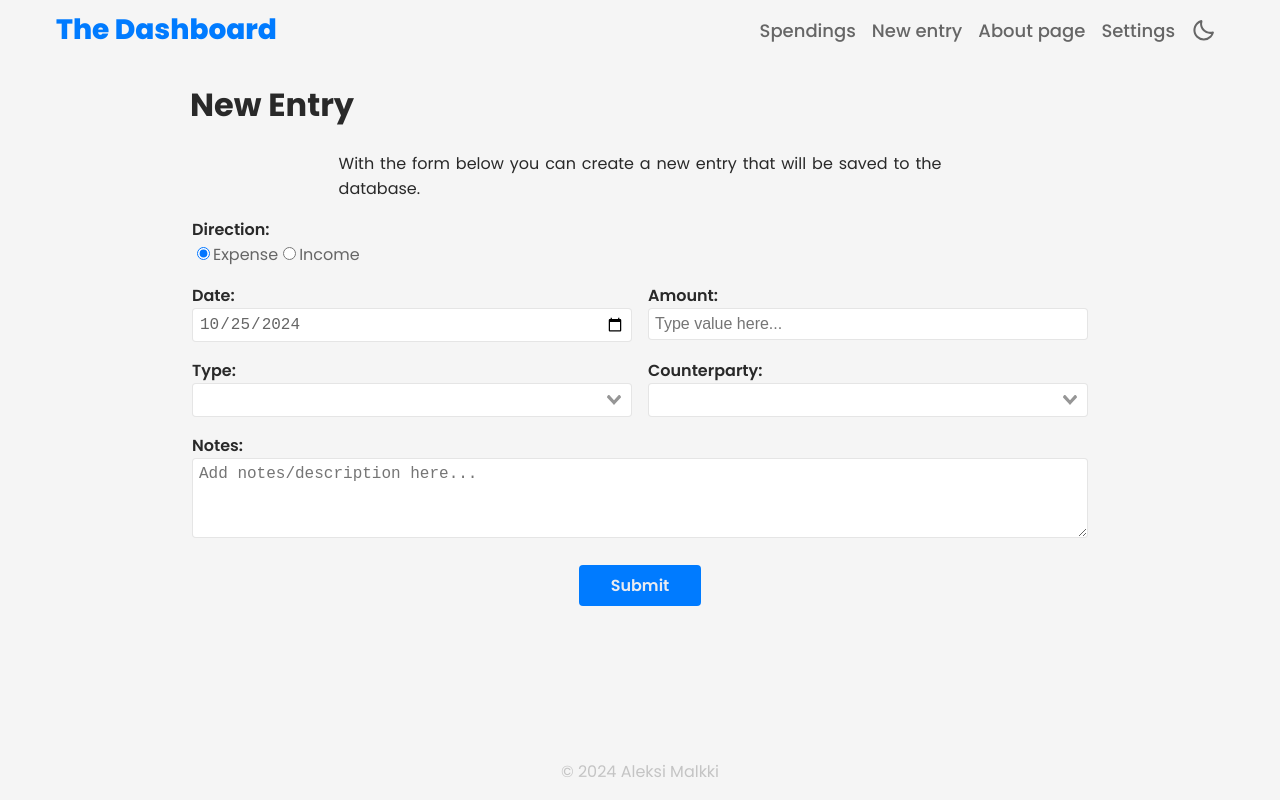
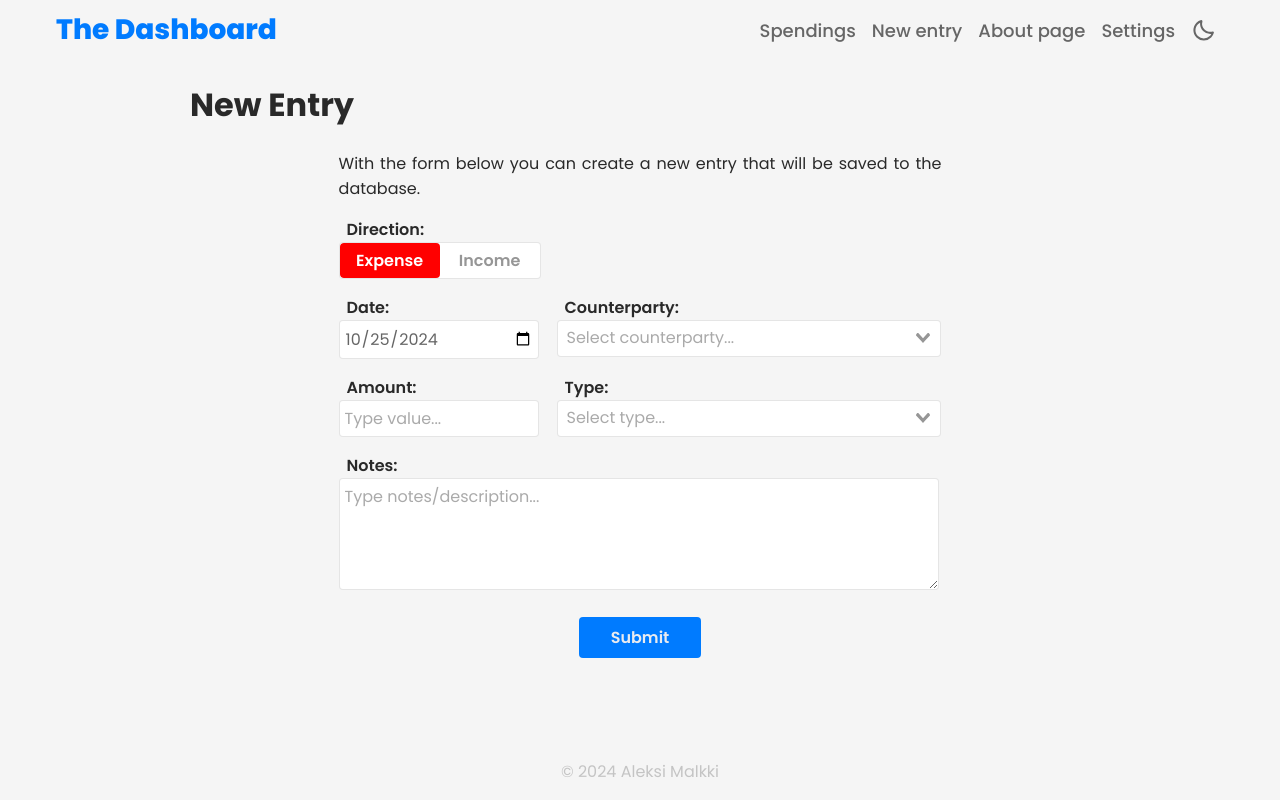
Before and after one commit to Alkama4/The-Dashboard, a Vue app: page /newentry in a window 1280 px wide. Built offline with nearby package versions, Linux system fonts and the light colour scheme.

Commit message:
Form polish

```diff
--- a/package.json
+++ b/package.json
@@ -9,7 +9,9 @@
   },
   "dependencies": {
     "core-js": "^3.8.3",
+    "echarts": "^5.5.1",
     "vue": "^3.2.13",
+    "vue-echarts": "^7.0.3",
     "vue-router": "^4.4.5",
     "vue-select": "^4.0.0-beta.6"
   },
--- a/src/assets/global.css
+++ b/src/assets/global.css
@@ -11,6 +11,7 @@
     --spacing-sm: 8px;
     --spacing-md: 16px;
     --spacing-lg: 32px;
+    --spacing-hg: 64px;
 
     /* border radius */
     --border-radius-small: 4px;
@@ -33,10 +34,10 @@
 
     /* Media break off points */
     /*
-        - 1500px: date format
-        - 777px: notes
-        - 666px: top bar
-        - 600px: Type
+        - 1500px: table-date-format
+        - 777px: table-notes, form, top bar
+        - 600px: table-type
+        - 450px: modal fullscreen
     */
 
     /* Always one color */
@@ -73,10 +74,12 @@
     --color-text-light: #666666;
     --color-text-lighter: #969696;
     --color-text-hidden: #c4c4c4;
+    --color-text-placeholder: #aaa;
     --color-text-inverted: #e9ebf0;
     --color-text-inverted-hover: #ffffff;
 
     --color-border: hsla(0, 0%, 0%, 0.1);
+    --color-border-hover: hsla(0, 0%, 0%, 0.2);
 
     /* Backgrounds */
     --color-background: #f5f5f5;
@@ -130,10 +133,12 @@
     --color-text-light: #aaa;
     --color-text-lighter: #888;
     --color-text-hidden: #555;
+    --color-text-placeholder: #666;
     --color-text-inverted: #292929;
     --color-text-inverted-hover: #000;
 
     --color-border: hsla(0, 0%, 100%, 0.1);
+    --color-border-hover: hsla(0, 0%, 100%, 0.2);
 
     /* Backgrounds */
     --color-background: #111;
@@ -290,28 +295,47 @@ button.button-simple {
 
 
 /* Inputs */
+label {
+    font-weight: 600;
+    color: var(--color-text);
+    padding-left: var(--spacing-sm);
+}
+
 input, textarea{
+    cursor: text;
+
     background-color: var(--color-background-input);
-    padding: 6px;
+    padding: 5px;
     width: calc(100% - 14px);       /* 2 x 6px ja 2 lisää koska v-select?? */
     max-width: calc(100% - 14px);   /* 2 x 6px ja 2 lisää koska v-select?? */
 
     color: var(--color-text-light);
     font-size: var(--font-size-base);
+    font-family: 'Poppins';
 
     border-width: 1px;
     border-style: solid;
     border-color: var(--color-border);
     border-radius: var(--border-radius-small);
+    transition: border-color 0.1s ease-out;
+}
+input:hover, textarea:hover {
+    border-color: var(--color-border-hover);
 }
 
 textarea {
     resize: vertical;
-    height: 66px;
+    height: 100px;
+    font-family: 'Poppins';
 }
 
 input[type="radio"] {
     width: fit-content;
+}
+
+::placeholder {
+    color: var(--color-text-placeholder);
+    opacity: 1;
 }
 
 /* - - - - QUICK AND DIRTY CLASSES - - - - */
--- a/src/components/EntryForm.vue
+++ b/src/components/EntryForm.vue
@@ -1,52 +1,41 @@
 <template>
     <form @submit.prevent="handleSubmit">
-        <div class="form-wide">
+        <div class="grid-direction">
             <label for="direction">Direction:</label><br>
-            <input
-                type="radio"
-                id="radioExpense"
-                name="direction"
-                value="expense"
-                v-model="formData.direction"
-            />
-            <label for="radioExpense" class="label-normal-text">Expense</label>
-
-            <input
-                type="radio"
-                id="radioIncome"
-                name="direction"
-                value="income"
-                v-model="formData.direction"
-            />
-            <label for="radioIncome" class="label-normal-text">Income</label>
+            <SliderToggle v-model="formData.direction" />
         </div>
-        <div>
+        <div class="grid-date">
             <label for="date">Date:</label><br>
             <input v-model="formattedDate" id="date" type="date" required/>
         </div>
-        <div>
+        <div class="grid-counterparty">
+            <label for="counterparty">Counterparty:</label><br>
+            <v-select v-model="formData.counterparty" label="counterparty" :options="spendingsData.counterpartyOptions" placeholder="Select counterparty..." taggable></v-select>
+        </div>
+        <div class="grid-amount">
             <label for="amount">Amount:</label><br>
-            <input v-model="formData.amount" id="amount" type="number" step="0.01" placeholder="Type value here..." required/>
+            <input v-model="formData.amount" id="amount" type="number" step="0.01" placeholder="Type value..." required/>
         </div>
-        <div>
+        <div class="grid-type">
             <label for="type">Type:</label><br>
-            <v-select v-model="formData.type" label="type" :options="spendingsData.typeOptions" taggable></v-select>
+            <v-select v-model="formData.type" label="type" :options="spendingsData.typeOptions" placeholder="Select type..." taggable></v-select>
         </div>
-        <div>
-            <label for="counterparty">Counterparty:</label><br>
-            <v-select v-model="formData.counterparty" label="counterparty" :options="spendingsData.counterpartyOptions" taggable></v-select>
+        <div class="grid-notes">
+            <label for="notes">Notes:</label><br>
+            <textarea v-model="formData.notes" id="notes" placeholder="Type notes/description..."/>
         </div>
-        <div class="form-wide">
-            <label for="notes">Notes:</label><br>
-            <textarea v-model="formData.notes" id="notes" placeholder="Add notes/description here..."/>
-        </div>
-        <button type="submit" class="color-primary center form-wide">Submit</button>
+        <button type="submit" class="color-primary center grid-submit">Submit</button>
     </form>
 </template>
 
 
 <script>
+import SliderToggle from './SliderToggle.vue';  // Adjust path if necessary
+
 export default {
+    components: {
+        SliderToggle
+    },
     props: {
         initialData: {
             type: Object,
@@ -81,17 +70,18 @@ export default {
             return returnDate.toISOString().split('T')[0];
         },
         spendingsData() {
-            // Update to get the data
+            // Update to get the data (All we need is conterparty and type, maybe id to differentiate. Don't query all!)
             const data = [
-                { id: 1, direction: false, date: new Date('2023-12-24'), counterparty: "Cotton Club", type: "Opiskelija lounas", amount: 2.9, notes: "Hernekeittoa" },
-                { id: 2, direction: true, date: new Date('2023-12-24'), counterparty: "Kela", type: "Asumistuki", amount: 99.99, notes: "" },
-                { id: 3, direction: false, date: new Date('2023-12-25'), counterparty: "K-Citymarket", type: "Yleinen eläminen", amount: 8.75, notes: "Jotaki mikä nyt voitas luokitella yleisen elämisen luokkaan" },
-                { id: 4, direction: false, date: new Date('2023-12-28'), counterparty: "Minimani", type: "Ruokaostokset", amount: 20.24, notes: "safkaa" },
-                { id: 69, direction: false, date: new Date('2023-12-26'), counterparty: "Supermarket", type: "Sekalainen", amount: 42, notes: "Vähään kaikkea kulutustavarasta ruoasta herkkuihin." },
-                { id: 5, direction: false, date: new Date('2023-12-29'), counterparty: "Cotton Club", type: "Kulutustavara", amount: 12.46, notes: "Hyvää ruokaa" },
-                { id: 6, direction: false, date: new Date('2023-12-31'), counterparty: "S-Market", type: "Herkut", amount: 1.99, notes: "Mässy pussi" },
-                { id: 7, direction: false, date: new Date('2024-1-1'), counterparty: "Minimani", type: "Ruokaostokset", amount: 15.96, notes: "Ruokaa ja palaa" },
-                { id: 689, direction: false, date: new Date('2024-2-3'), counterparty: "Seppälän valokuvaamo", type: "Yleinen eläminen", amount: 2345.67, notes: "Mahollisimman pitkä entry jotta voidaan testatat rajoja, sekä nähään miltä näyttää kun joku unohtuu kertomaan elämän tarinaansa." },
+                { entryId: 1, direction: "expense", date: new Date('2023-12-24'), counterparty: "Cotton Club", type: "Opiskelija lounas", amount: 2.9, notes: "Hernekeittoa" },
+                { entryId: 2, direction: "income", date: new Date('2023-12-28'), counterparty: "Kela", type: "Asumistuki", amount: 99.99, notes: "" },
+                { entryId: 3, direction: "expense", date: new Date('2023-12-25'), counterparty: "K-Citymarket", type: "Yleinen eläminen", amount: 8.75, notes: "Jotaki mikä nyt voitas luokitella yleisen elämisen luokkaan" },
+                { entryId: 4, direction: "expense", date: new Date('2023-12-28'), counterparty: "Minimani", type: "Ruokaostokset", amount: 20.24, notes: "safkaa" },
+                { entryId: 8, direction: "expense", date: new Date('2023-12-26'), counterparty: "Supermarket", type: "Sekalainen", amount: 42, notes: "Vähään kaikkea kulutustavarasta ruoasta herkkuihin." },
+                { entryId: 5, direction: "expense", date: new Date('2023-12-29'), counterparty: "Cotton Club", type: "Kulutustavara", amount: 12.46, notes: "Hyvää ruokaa" },
+                { entryId: 6, direction: "expense", date: new Date('2023-12-31'), counterparty: "S-Market", type: "Herkut", amount: 1.99, notes: "Mässy pussi" },
+                { entryId: 7, direction: "expense", date: new Date('2024-1-1'), counterparty: "Minimani", type: "Ruokaostokset", amount: 15.96, notes: "Ruokaa ja palaa" },
+                { entryId: 9, direction: "expense", date: new Date('2024-1-3'), counterparty: "K-Citymarket", type: "Ruokaostokset", amount: 4.84, notes: "Jotaki safkaa" },
+                { entryId: 1234, direction: "expense", date: new Date('2024-2-3'), counterparty: "Seppälän valokuvaamo", type: "Yleinen eläminen", amount: 2345.67, notes: "Mahollisimman pitkä entry jotta voidaan testatat rajoja, sekä nähään miltä näyttää kun joku unohtuu kertomaan elämän tarinaansa." },
             ];
 
             // Helper function to count frequency of items
@@ -132,29 +122,52 @@ export default {
 <style>
 form {
     display: grid;
-    grid-template-columns: 1fr 1fr;
-    margin-inline: 2px;
+    grid-template-columns: 202px 2fr;
+    grid-template-areas:
+        "direction direction"
+        "date counterparty"
+        "amount type"
+        "notes notes"
+        "submit submit";
     gap: var(--spacing-md) var(--spacing-md);
+    margin-inline: auto;
+    max-width: 60ch;
 }
-.form-wide {
-    grid-column: 1 / span 2;
+
+.grid-direction {
+    grid-area: direction;
 }
+.grid-date {
+    grid-area: date;
+}
+.grid-counterparty {
+    grid-area: counterparty;
+}
+.grid-amount {
+    grid-area: amount;
+}
+.grid-type {
+    grid-area: type;
+}
+.grid-notes {
+    grid-area: notes;
+}
+.grid-submit {
+    grid-area: submit;
+}
+
 @media (max-width: 666px) {
     form {
         grid-template-columns: 1fr !important;
+        grid-template-areas:
+        "direction"
+        "date"
+        "amount"
+        "counterparty"
+        "type"
+        "notes"
+        "submit";
     }
-    .form-wide {
-        grid-column: 1;
-    }
-}
-
-label {
-    font-weight: 600;
-    color: var(--color-text);
-}
-.label-normal-text {
-    color: var(--color-text-light);
-    font-weight: 400;
 }
 
 /* v-select */
@@ -164,13 +177,22 @@ label {
     border-style: solid;
     border-radius: var(--border-radius-small);
     border-color: var(--color-border);
+    transition: border-color 0.1s ease-out;
     color: var(--color-text-light);
+    height: 37px;
+    min-width: 275px;
+}
+.vs__dropdown-toggle:hover {
+    border-color: var(--color-border-hover);
 }
 .v-select .vs__placeholder {  /* Doesn't work */
     color: var(--color-text-lighter)
 }
 .vs__selected {
     color: var(--color-text-light);
+}
+.v-select input {
+    border: 0px transparent solid !important;
 }
 .vs__dropdown-menu {
     color: var(--color-text-light);
@@ -191,5 +213,11 @@ label {
     background-color: var(--color-primary-hover);
     color: var(--color-text-white-hover);
 }
+.vs__search {
+    color: var(--color-text-placeholder);
+}
+.vs__search:focus {
+    color: var(--color-text-placeholder);
+}
 
 </style>
--- /dev/null
+++ b/src/components/SliderToggle.vue
@@ -0,0 +1,117 @@
+<template>
+    <div class="slider-toggle" @click="toggleSelection">
+        <div class="slider">
+            <div class="grid-overlay">
+                <span class="slider-text expense" :class="{ hidden: value === 'income' }">Expense</span>
+                <span class="slider-text income" :class="{ hidden: value === 'expense' }">Income</span>
+            </div>
+            <div
+                class="slider-indicator"
+                :class="{ 'income-selected': value === 'income' }"
+            ></div>
+        </div>
+    </div>
+</template>
+
+<script>
+export default {
+    name: 'SliderToggle',
+    props: {
+        modelValue: {
+            type: String,
+            default: 'expense',
+            validator: (val) => ['expense', 'income'].includes(val),
+        },
+    },
+    emits: ['update:modelValue'],
+    computed: {
+        value: {
+            get() {
+                return this.modelValue;
+            },
+            set(newValue) {
+                this.$emit('update:modelValue', newValue);
+            },
+        },
+    },
+    methods: {
+        toggleSelection() {
+            this.value = this.value === 'expense' ? 'income' : 'expense';
+        },
+    },
+};
+</script>
+
+<style scoped>
+.slider-toggle {
+    width: 100%;
+    max-width: 200px;
+    height: 35px;
+    border-radius: var(--border-radius-small);
+    background-color: var(--color-background-input);
+    display: flex;
+    align-items: center;
+    position: relative;
+    cursor: pointer;
+    overflow: hidden;
+    border: 1px solid var(--color-border);
+    transition: border 0.1s ease-out;
+}
+
+.slider-toggle:hover {
+    border: 1px solid var(--color-border-hover);
+}
+
+.slider {
+    width: 100%;
+    height: 100%;
+    display: flex;
+    align-items: center;
+    position: relative;
+}
+
+.grid-overlay {
+    display: grid;
+    grid-template-columns: 1fr 1fr;
+    width: 100%;
+    height: 100%;
+    position: absolute;
+    align-items: center;
+    justify-content: center;
+    z-index: 100;
+}
+
+.slider-text {
+    color: var(--color-text-white-hover);
+    font-weight: 600;
+    text-transform: capitalize;
+    transition: color 0.25s ease-out,
+                font-weight 0.25s ease-out;
+    pointer-events: none;
+    user-select: none;
+    text-align: center;
+}
+
+.hidden {
+    color: var(--color-text-lighter);
+}
+
+.slider-indicator {
+    width: 50%;
+    height: 100%;
+    background-color: var(--color-negative);
+    border-radius: var(--border-radius-small);
+    display: flex;
+    align-items: center;
+    justify-content: center;
+    position: absolute;
+    color: white;
+    transition: transform 0.25s ease-out,
+                background-color 0.25s ease-out;
+}
+
+.income-selected {
+    transform: translateX(100%);
+    background-color: var(--color-positive);
+}
+</style>
--- a/src/components/TopBar.vue
+++ b/src/components/TopBar.vue
@@ -128,7 +128,7 @@
         aspect-ratio: 1;
     }
 
-    @media (max-width: 666px)  {
+    @media (max-width: 777px)  {
         .desktop-button {
             display: none;
         }
@@ -136,7 +136,7 @@
             display: inline-flex;
         }
     }
-    @media (min-width: 667px)  {
+    @media (min-width: 778px)  {
         .mobile-nav {
             display: none !important;
         }
--- a/src/views/SpendingsPage.vue
+++ b/src/views/SpendingsPage.vue
@@ -111,14 +111,15 @@
                 // Initial entries to display, wipe when we get to that point
                 entries: [
                     { entryId: 1, direction: "expense", date: new Date('2023-12-24'), counterparty: "Cotton Club", type: "Opiskelija lounas", amount: 2.9, notes: "Hernekeittoa" },
-                    { entryId: 2, direction: "income", date: new Date('2023-12-24'), counterparty: "Kela", type: "Asumistuki", amount: 99.99, notes: "" },
+                    { entryId: 2, direction: "income", date: new Date('2023-12-28'), counterparty: "Kela", type: "Asumistuki", amount: 99.99, notes: "" },
                     { entryId: 3, direction: "expense", date: new Date('2023-12-25'), counterparty: "K-Citymarket", type: "Yleinen eläminen", amount: 8.75, notes: "Jotaki mikä nyt voitas luokitella yleisen elämisen luokkaan" },
                     { entryId: 4, direction: "expense", date: new Date('2023-12-28'), counterparty: "Minimani", type: "Ruokaostokset", amount: 20.24, notes: "safkaa" },
-                    { entryId: 69, direction: "expense", date: new Date('2023-12-26'), counterparty: "Supermarket", type: "Sekalainen", amount: 42, notes: "Vähään kaikkea kulutustavarasta ruoasta herkkuihin." },
+                    { entryId: 8, direction: "expense", date: new Date('2023-12-26'), counterparty: "Supermarket", type: "Sekalainen", amount: 42, notes: "Vähään kaikkea kulutustavarasta ruoasta herkkuihin." },
                     { entryId: 5, direction: "expense", date: new Date('2023-12-29'), counterparty: "Cotton Club", type: "Kulutustavara", amount: 12.46, notes: "Hyvää ruokaa" },
                     { entryId: 6, direction: "expense", date: new Date('2023-12-31'), counterparty: "S-Market", type: "Herkut", amount: 1.99, notes: "Mässy pussi" },
                     { entryId: 7, direction: "expense", date: new Date('2024-1-1'), counterparty: "Minimani", type: "Ruokaostokset", amount: 15.96, notes: "Ruokaa ja palaa" },
-                    { entryId: 689, direction: "expense", date: new Date('2024-2-3'), counterparty: "Seppälän valokuvaamo", type: "Yleinen eläminen", amount: 2345.67, notes: "Mahollisimman pitkä entry jotta voidaan testatat rajoja, sekä nähään miltä näyttää kun joku unohtuu kertomaan elämän tarinaansa." },
+                    { entryId: 9, direction: "expense", date: new Date('2024-1-3'), counterparty: "K-Citymarket", type: "Ruokaostokset", amount: 4.84, notes: "Jotaki safkaa" },
+                    { entryId: 1234, direction: "expense", date: new Date('2024-2-3'), counterparty: "Seppälän valokuvaamo", type: "Yleinen eläminen", amount: 2345.67, notes: "Mahollisimman pitkä entry jotta voidaan testatat rajoja, sekä nähään miltä näyttää kun joku unohtuu kertomaan elämän tarinaansa." },
                 ],
                 sortColumn: 'date',     // Default to date
                 sortDirection: 'desc',  // Default to descending
```
Also changed, not shown: src/components/ModalWindow.vue (+51 -14 lines), src/views/SettingsPage.vue (+4 -6 lines), 2 other files (tests, documents, lock files or other folders).
